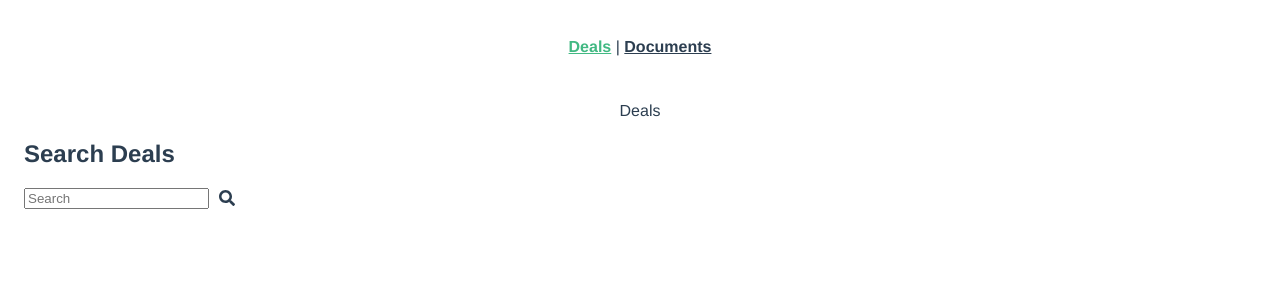
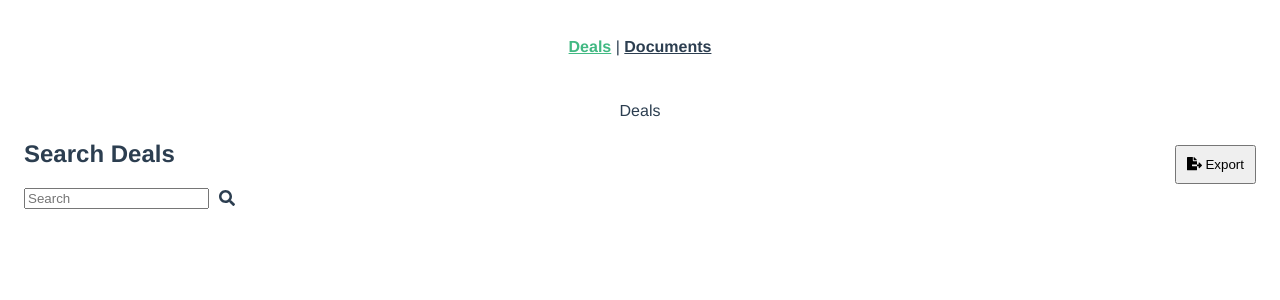
Before and after one commit to DavidArmendariz/vue-grid-app, a Vue app: page /deals in a window 1280 px wide. Shown: the top 300 px of the page. Built offline with nearby package versions, Linux system fonts and the light colour scheme.

Commit message:
Added export button

```diff
--- /dev/null
+++ b/src/components/ExportButton.vue
@@ -0,0 +1,32 @@
+<template>
+  <button @click="exportDealsData" class="export-button">
+    <custom-icon icon="file-export" />
+    Export
+  </button>
+</template>
+
+<script>
+export default {
+  inject: ['deals'],
+  methods: {
+    exportDealsData() {
+      let csvContent = 'data:text/csv;charset=utf-8,';
+      const { data } = this.deals.getDeals({ all: true });
+      csvContent += [Object.keys(data[0]).join(';'), ...data.map((row) => Object.values(row).join(';'))]
+        .join('\n')
+        .replace(/(^\[)|(\]$)/gm, '');
+      const encodedData = encodeURI(csvContent);
+      const link = document.createElement('a');
+      link.setAttribute('href', encodedData);
+      link.setAttribute('download', 'deals_data.csv');
+      link.click();
+    },
+  },
+};
+</script>
+
+<style lang="scss" scoped>
+.export-button {
+  padding: 10px;
+}
+</style>
--- a/src/main.js
+++ b/src/main.js
@@ -3,10 +3,10 @@ import App from './App.vue';
 import router from './router';
 import store from './store';
 import { library } from '@fortawesome/fontawesome-svg-core';
-import { faSearch } from '@fortawesome/free-solid-svg-icons';
+import { faSearch, faFileExport } from '@fortawesome/free-solid-svg-icons';
 import { FontAwesomeIcon } from '@fortawesome/vue-fontawesome';
 
-library.add(faSearch);
+library.add(faSearch, faFileExport);
 
 const app = createApp(App);
 app.component('custom-icon', FontAwesomeIcon);
--- a/src/models/deals.js
+++ b/src/models/deals.js
@@ -21,9 +21,10 @@ export default class Deals {
     }, {});
   }
 
-  getDeals(limit = 20, offset = 0) {
-    const dataToFetch = this.holdings.slice(offset, offset + limit);
-    return dataToFetch.reduce((processedData, row) => {
+  getDeals(options) {
+    const { all = false, offset = 0, limit = 20 } = options;
+    const dataToFetch = all ? this.holdings : this.holdings.slice(offset, offset + limit);
+    const deals = dataToFetch.reduce((processedData, row) => {
       const processedRow = {};
       processedRow.id = row.Id;
       processedRow.issuer = this.clientIssuers[row.IssuerId]?.IssuerName;
@@ -47,6 +48,10 @@ export default class Deals {
       processedData.push(processedRow);
       return processedData;
     }, []);
+    return {
+      data: deals,
+      total: deals.length,
+    };
   }
 
   getAnalystsFromIds(ids) {
--- a/src/views/Deals.vue
+++ b/src/views/Deals.vue
@@ -1,17 +1,22 @@
 <template>
   <div class="deals">
     <div>Deals</div>
-    <search-deals />
+    <div class="header">
+      <search-deals />
+      <export-button class="export-button" />
+    </div>
   </div>
 </template>
 
 <script>
 import Deals from '@/models/deals';
 import SearchDeals from '@/components/SearchDeals.vue';
+import ExportButton from '@/components/ExportButton.vue';
 
 export default {
   components: {
     SearchDeals,
+    ExportButton,
   },
   provide: {
     deals: new Deals(),
@@ -23,4 +28,13 @@ export default {
 .deals {
   padding: 1rem;
 }
+
+.header {
+  display: flex;
+  align-items: center;
+}
+
+.export-button {
+  margin-left: auto;
+}
 </style>
```
Also changed, not shown: src/components/ColumnsFilter.vue (added).
